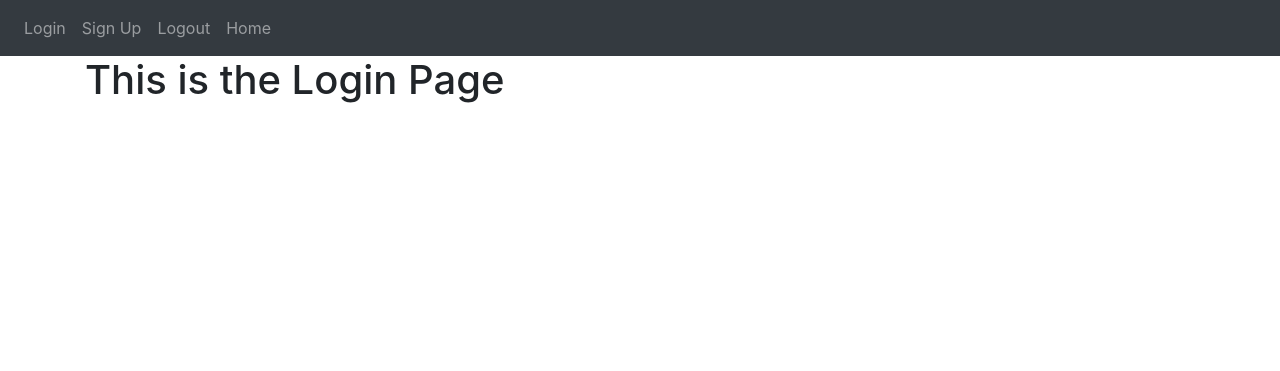
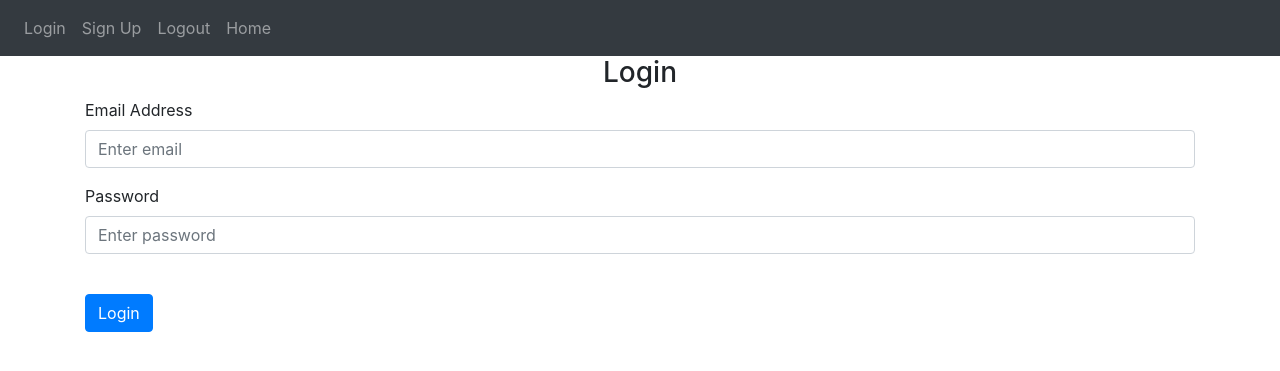
Before and after one commit to Sandra2021211/Flask-PersonalNotesApp, a Flask app: page /login in a window 1280 px wide. Shown: the top 371 px of the page. Run offline with Flask 3, Linux system fonts and the light colour scheme; some libraries are stand-ins or nearby versions.

Commit message:
Added Login page with Bootstrap

```diff
--- a/website/templates/login.html
+++ b/website/templates/login.html
@@ -3,6 +3,21 @@
 {% block title %} Login {% endblock %}
 
 {% block content %}
-<h1>This is the Login Page </h1>
+
+<form method="POST">
+    <h3 align="center">Login</h3>
+    <div class="form-group">
+        <label for="email">Email Address</label>
+        <input type="email" class="form-control" id="email" name="email" placeholder="Enter email" />
+    </div>
+
+    <div class="form-group">
+        <label for="password">Password</label>
+        <input type="password" class="form-control" id="password" name="password" placeholder="Enter password" />
+    </div>
+
+    <br>
+    <button type="submit" class="btn btn-primary">Login</button>
+</form>
 
 {% endblock %}
```
